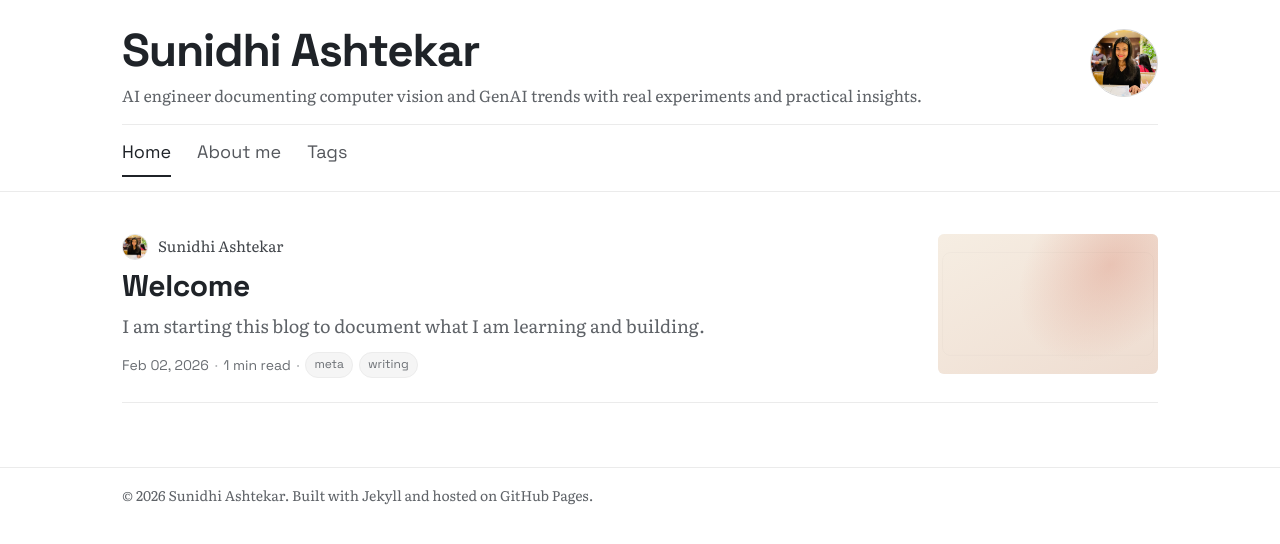
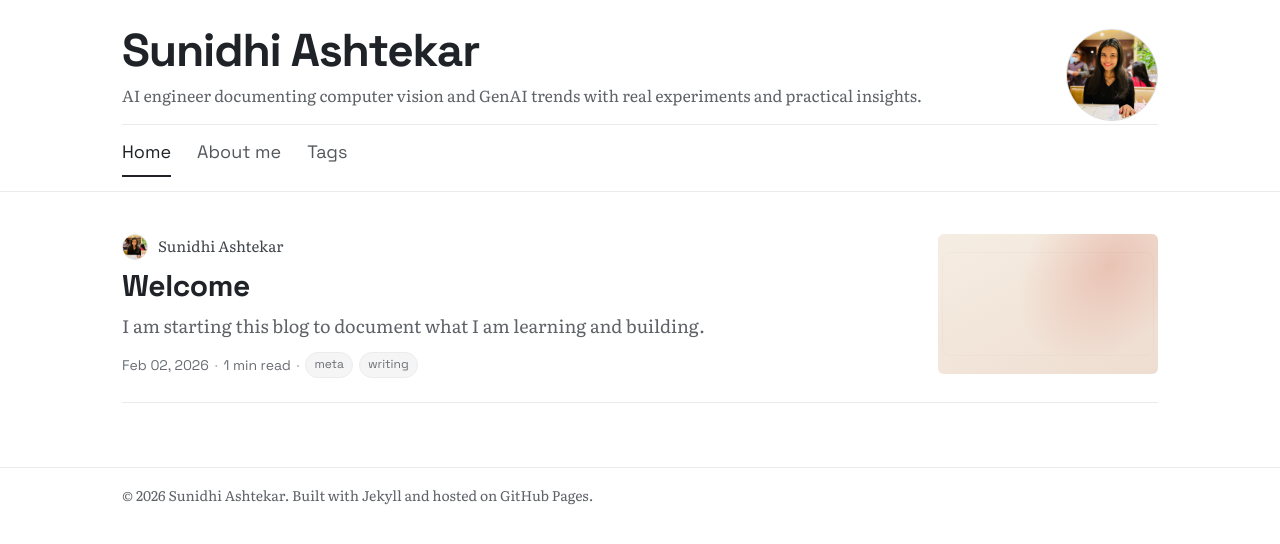
Before and after one commit to sunidhiashtekar/sunidhiashtekar.github.io, a Jekyll site: the page built from index.md, in a window 1280 px wide. Shown: the top 544 px of the page. Built offline with Jekyll 4.4.1, drawn with Linux system fonts in a browser that asks for light colours.

Commit message:
Increase header avatar size and bust avatar cache

```diff
--- a/_includes/header.html
+++ b/_includes/header.html
@@ -8,9 +8,10 @@
         <p class="site-tagline">{{ site.tagline | default: site.description }}</p>
       </div>
       <a class="site-avatar-link" href="{{ '/about/' | relative_url }}" aria-label="About me">
+        {% assign avatar_src = site.avatar | default: site.author.avatar %}
         <img
           class="site-avatar"
-          src="{{ site.avatar | default: site.author.avatar | relative_url }}"
+          src="{{ avatar_src | relative_url }}?v={{ site.time | date: '%s' }}"
           alt="{{ site.author.name | default: site.title }}"
           loading="lazy"
         />
--- a/assets/css/main.css
+++ b/assets/css/main.css
@@ -96,8 +96,8 @@ a {
 }
 
 .site-avatar {
-  width: 68px;
-  height: 68px;
+  width: 92px;
+  height: 92px;
   border-radius: 50%;
   border: 1px solid #d8d8d8;
   object-fit: cover;
@@ -601,7 +601,7 @@ a {
   }
 
   .site-avatar {
-    width: 56px;
-    height: 56px;
+    width: 72px;
+    height: 72px;
   }
 }
```
